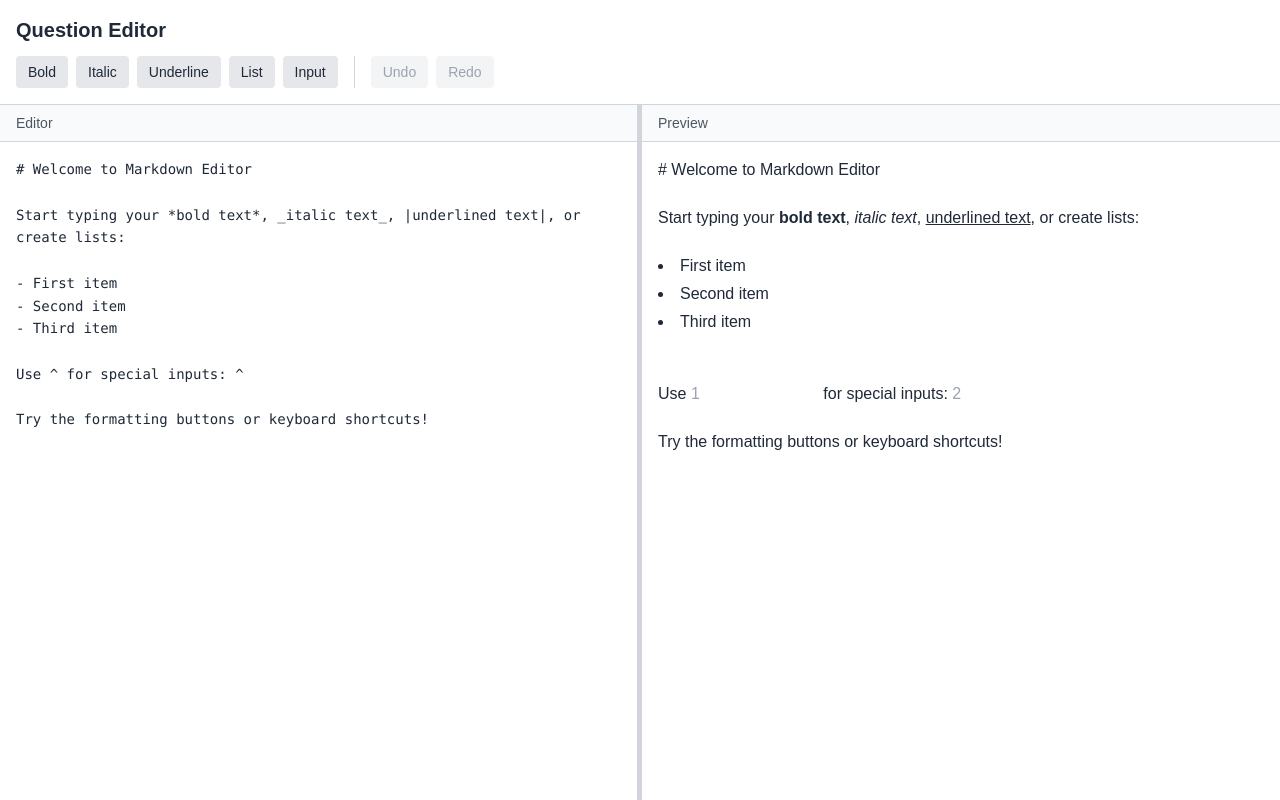
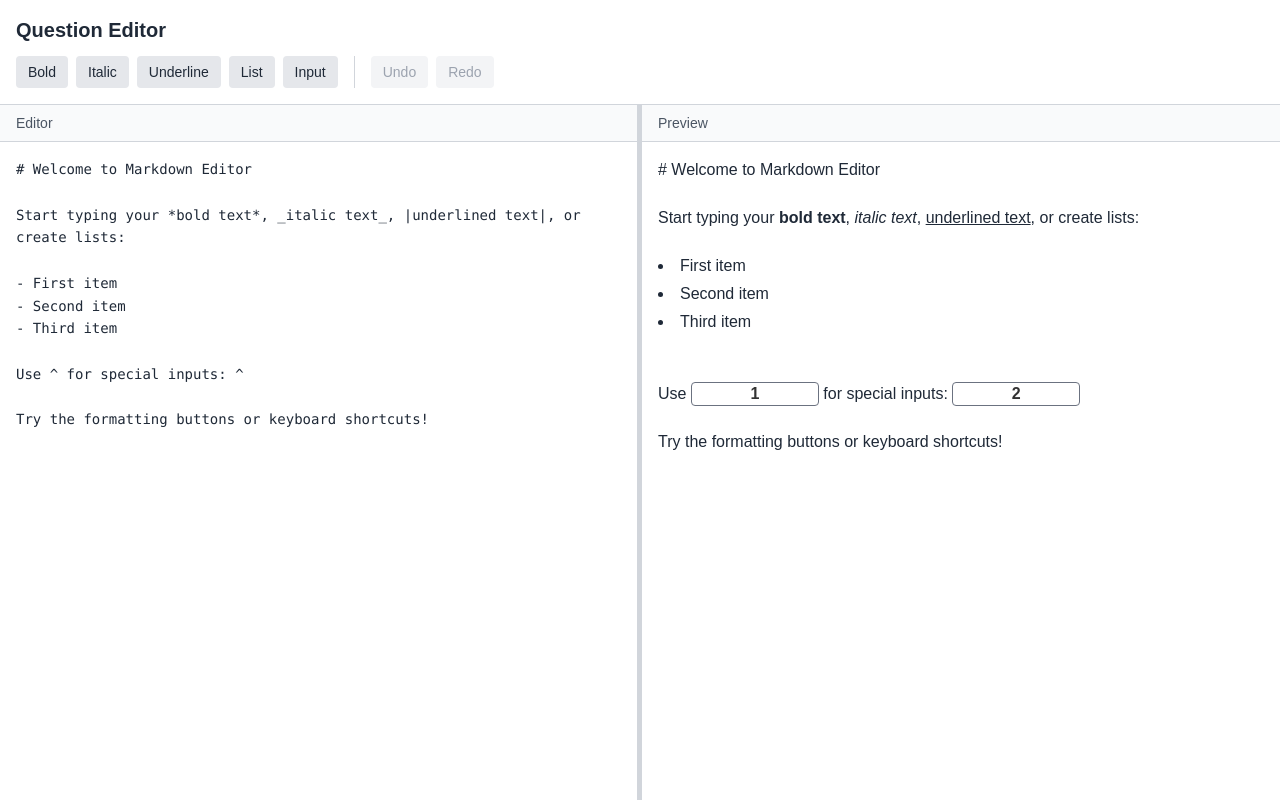
Before and after one commit to yaxyobekuz/ielts-mock-frontend, a React (Vite) app: page /editor in a window 1280 px wide. Built offline with nearby package versions, Linux system fonts and the light colour scheme.

Commit message:
Add styles for question input components and utility classes

```diff
--- a/src/styles/index.css
+++ b/src/styles/index.css
@@ -11,6 +11,27 @@
   }
 }
 
+/* --- Components --- */
+
+@layer components {
+  .question-input-wrapper {
+    @apply inline-block relative;
+  }
+
+  .hidden-text {
+    @apply absolute top-0 left-0 whitespace-pre;
+    visibility: hidden;
+  }
+
+  .question-input {
+    @apply inline-block min-w-32 max-w-xl h-6 px-2 border border-gray-500 text-dark rounded outline-none placeholder:text-center placeholder:text-dark placeholder:font-bold focus:border-2 focus:border-blue-500;
+  }
+
+  .question-input.active {
+    @apply border-2 border-blue-500;
+  }
+}
+
 /* --- Utilities --- */
 
 @layer utilities {
```
